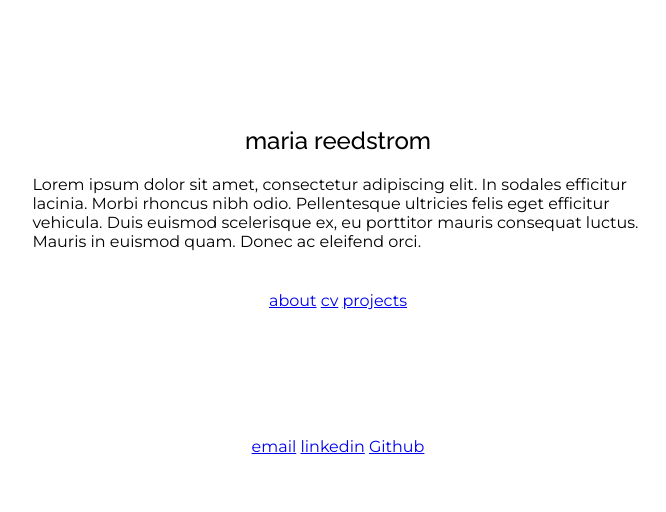
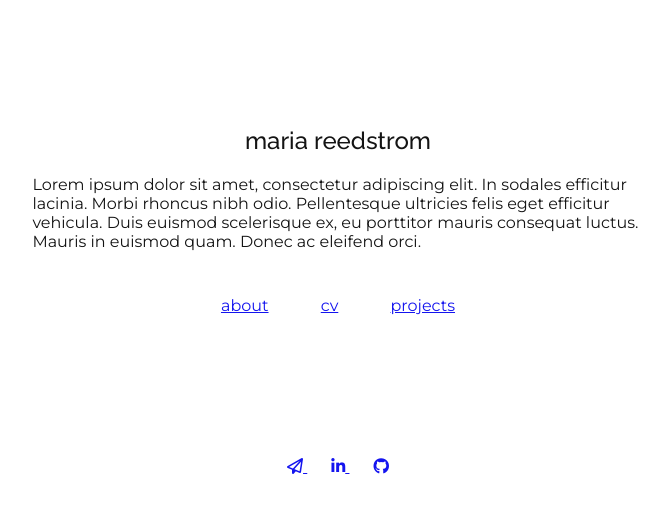
Before and after one commit to mariareedstrom-flatiron/MariaWeb, a plain HTML site: page index.html in a window 1280 px wide. Shown: the whole page, without its empty margins (302-968 px from the left). Drawn offline with Linux system fonts and the light colour scheme.

Commit message:
updated layout and styles

```diff
--- a/index.html
+++ b/index.html
@@ -3,31 +3,41 @@
 <head>
     <link rel="stylesheet" href="style.css"/>
     <title>My Website</title>
+    <script src="https://kit.fontawesome.com/ca4be2a52e.js" crossorigin="anonymous"></script>
     <script> src="script.js"</script>
 </head>
 <body>
+
     <main>
-        <section class = "centerSec">
-            <h1 id = "name">maria reedstrom</h1>
-            <p class = "text">
+        <section class="hero">
+            <h1 class="title">maria reedstrom</h1>
+            <p class="body">
                 Lorem ipsum dolor sit amet, consectetur adipiscing elit. In sodales efficitur lacinia. Morbi rhoncus
                 nibh odio. Pellentesque ultricies felis eget efficitur vehicula. Duis euismod scelerisque ex, eu
                 porttitor mauris consequat luctus. Mauris in euismod quam. Donec ac eleifend orci.
             </p>
-            <footer id= "mainLinks">
-                <nav class = "navLinks">
-                    <a class = "pageLinks" href="#">about</a>
-                    <a class = "pageLinks"href="#">cv</a>
-                    <a class = "pageLinks"href="#">projects</a>
+            <footer class="footer">
+                <nav class="nav pageNav">
+                    <a class="pageLinks" href="#">about</a>
+                    <a class="pageLinks"href="#">cv</a>
+                    <a class="pageLinks"href="#">projects</a>
                 </nav>
             </footer>
         </section>
     </main>
-    <footer class = "socialMedia">
-        <nav class ="navButtons">
-            <a href="#">email</a>
-            <a href="#">linkedin</a>
-            <a href="#">Github</a>
+    <footer class="footer">
+        <nav class="nav profileNav">
+            <a href="#" class="profileLink">
+                <i class="far fa-paper-plane"></i>
+            </a>
+            <a href="#" class="profileLink">
+                <i class="fab fa-linkedin-in"></i>
+            </a>
+            <a href="https://github.com/mariareedstrom"
+               target="_blank"
+               class="profileLink">
+                <i class="fab fa-github"></i>
+            </a>
         </nav>
     </footer>
 
--- a/style.css
+++ b/style.css
@@ -9,12 +9,26 @@ h1, h2, h3, h4, h5, h6 {
     font-weight: 500;
 }
 
+body {
+    animation: fadeInAnimation ease 3s;
+    animation-iteration-count: 2;
+    animation-fill-mode: forwards;
+}
+@keyframes fadeInAnimation {
+    0% {
+        opacity: 0;
+    }
+    100% {
+        opacity: 1;
+    }
+}
+
 main {
     text-align: center;
     margin: 10%;
 }
 
-.text {
+.body {
     border: auto;
     margin-left: 200px;
     margin-right: 200px;
@@ -22,10 +36,27 @@ main {
 
 }
 
-#mainLinks {
-    margin-top: 40px
+.pageNav {
+    margin-top: 30px;
+    padding: 15px;
 }
 
-.socialMedia {
+.pageLinks {
+    margin-right:48px;
+}
+
+.pageLinks:last-of-type {
+    margin-right:0;
+}
+
+.profileNav {
     text-align: center;
 }
+
+.profileNav .profileLink {
+    margin-right: 24px;
+}
+
+.profileNav .profileLink:last-of-type{
+    margin-right: 0;
+}
```
